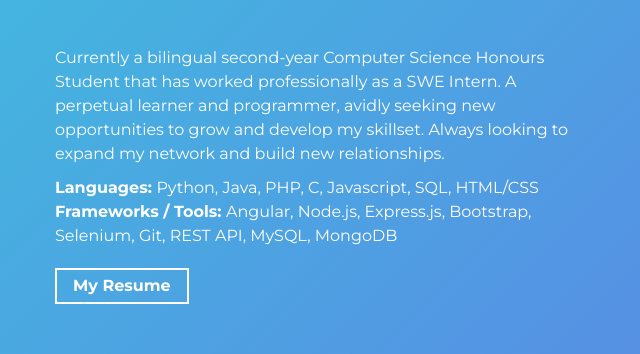
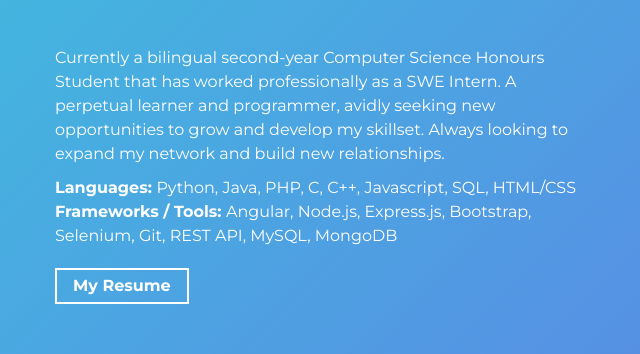
Before and after one commit to taseenw/Personal-Portfolio, a plain HTML site: page index.html in a window 1280 px wide. Shown: the part 953-1307 px from the top of the page, 595-1235 px from the left. Drawn offline with Linux system fonts and the light colour scheme.

Commit message:
Update index.html

```diff
--- a/index.html
+++ b/index.html
@@ -98,7 +98,7 @@
             </p>
 
             <p>
-              <b>Languages: </b> Python, Java, PHP, C, Javascript, SQL, HTML/CSS<br>
+              <b>Languages: </b> Python, Java, PHP, C, C++, Javascript, SQL, HTML/CSS<br>
               <b>Frameworks / Tools: </b>Angular, Node.js, Express.js, Bootstrap, Selenium, Git, REST API, MySQL, MongoDB
             </p>
             <span class="about-wrapper__cta">
```
